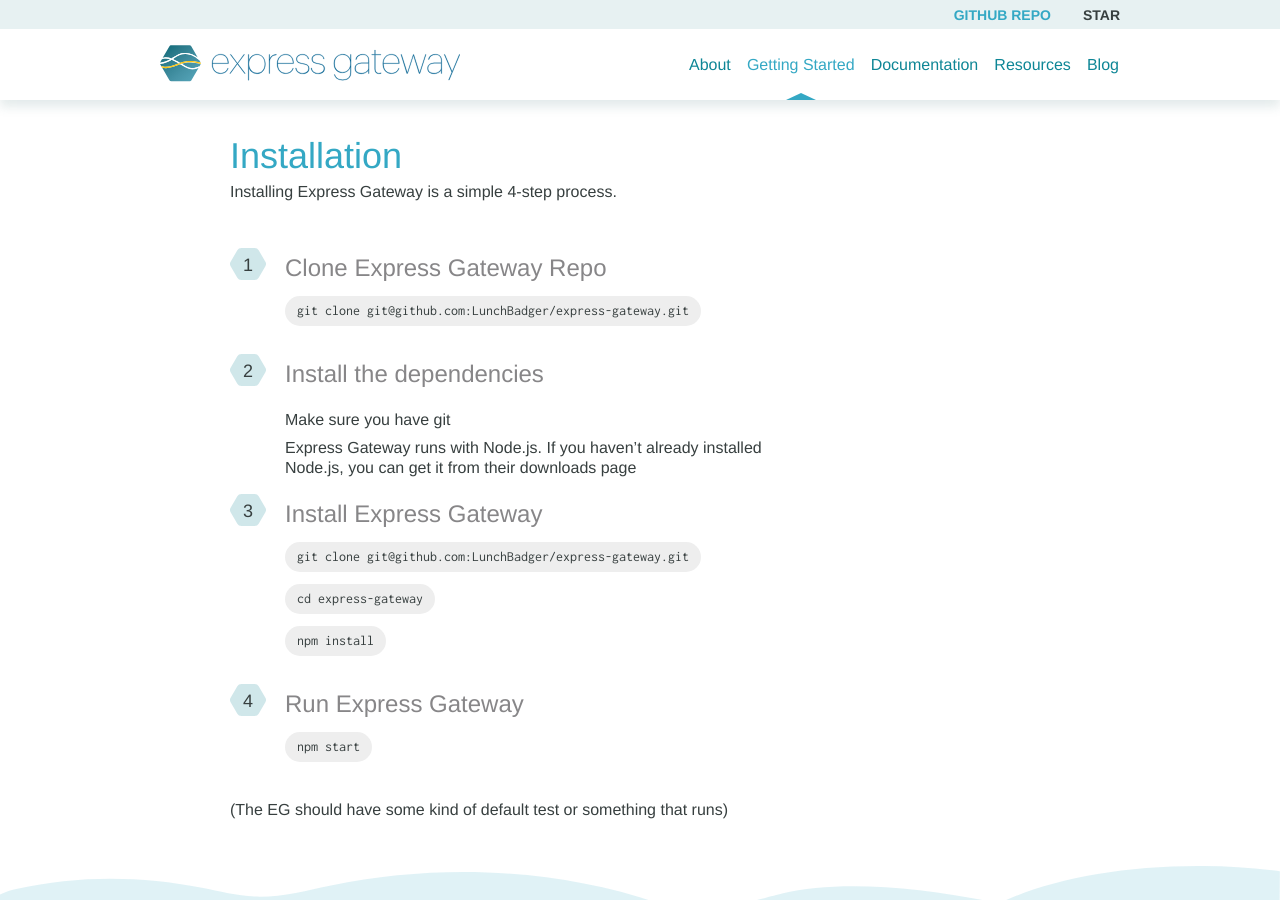
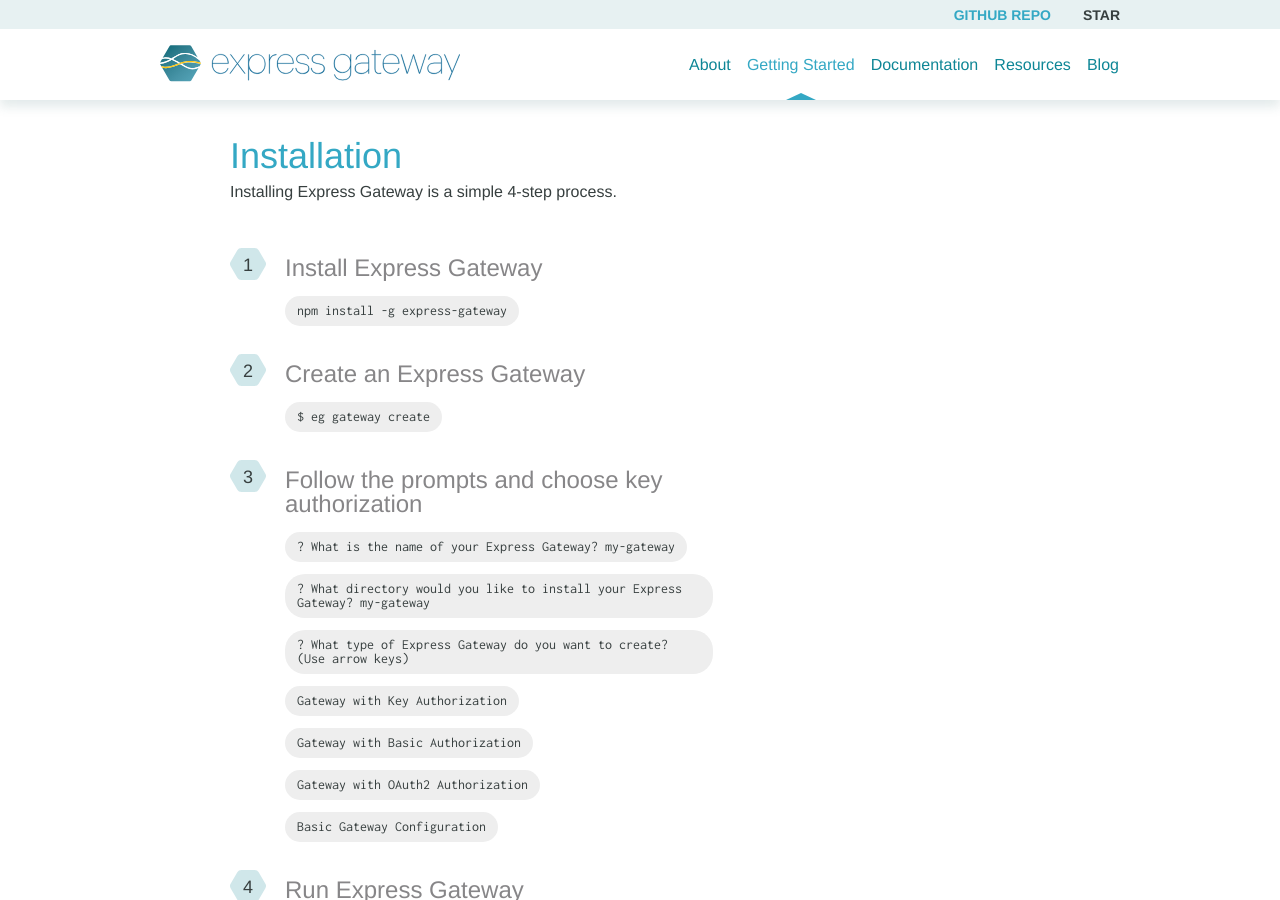
Before and after one commit to ExpressGateway/express-gateway.io, a Jekyll site: the page built from _pages/getting-started.md, in a window 1280 px wide and 900 px high. Built offline with Jekyll 4.4.1, drawn with Linux system fonts in a browser that asks for light colours; some web fonts are replaced; comment, search, counter and statistics services are not loaded.

Commit message:
correted installation steps

```diff
--- a/_pages/getting-started.md
+++ b/_pages/getting-started.md
@@ -12,18 +12,19 @@
 
 Installing Express Gateway is a simple 4-step process.
 
-1. <span class="li-main">Clone Express Gateway Repo</span><span class="codeHighlight">git clone git@github.com:LunchBadger/express-gateway.git</span>
-2. <span class="li-main">Install the dependencies</span>
-  - Make sure you have git
-  - Express Gateway runs with Node.js.  If you haven’t already installed Node.js, you can get it from their downloads page
-3. <span class="li-main">Install Express Gateway</span>
-  <span class="codeHighlight">git clone git@github.com:LunchBadger/express-gateway.git</span>
-  <span class="codeHighlight">cd express-gateway</span>
-  <span class="codeHighlight">npm install</span>
+1. <span class="li-main">Install Express Gateway</span><span class="codeHighlight">npm install -g express-gateway</span>
+2. <span class="li-main">Create an Express Gateway</span>
+  <span class="codeHighlight"> $ eg gateway create</span>
+3. <span class="li-main">Follow the prompts and choose key authorization</span>
+  <span class="codeHighlight"> ? What is the name of your Express Gateway? my-gateway</span>
+  <span class="codeHighlight"> ? What directory would you like to install your Express Gateway? my-gateway</span>
+  <span class="codeHighlight">? What type of Express Gateway do you want to create? (Use arrow keys)</span>
+  <span class="codeHighlight">  Gateway with Key Authorization</span>
+  <span class="codeHighlight">  Gateway with Basic Authorization</span>
+  <span class="codeHighlight">  Gateway with OAuth2 Authorization</span>
+  <span class="codeHighlight">  Basic Gateway Configuration</span>
 4. <span class="li-main">Run Express Gateway</span>
   <span class="codeHighlight">npm start</span>
-
-  (The EG should have some kind of default test or something that runs)
 
 </div>
 </div>
```
